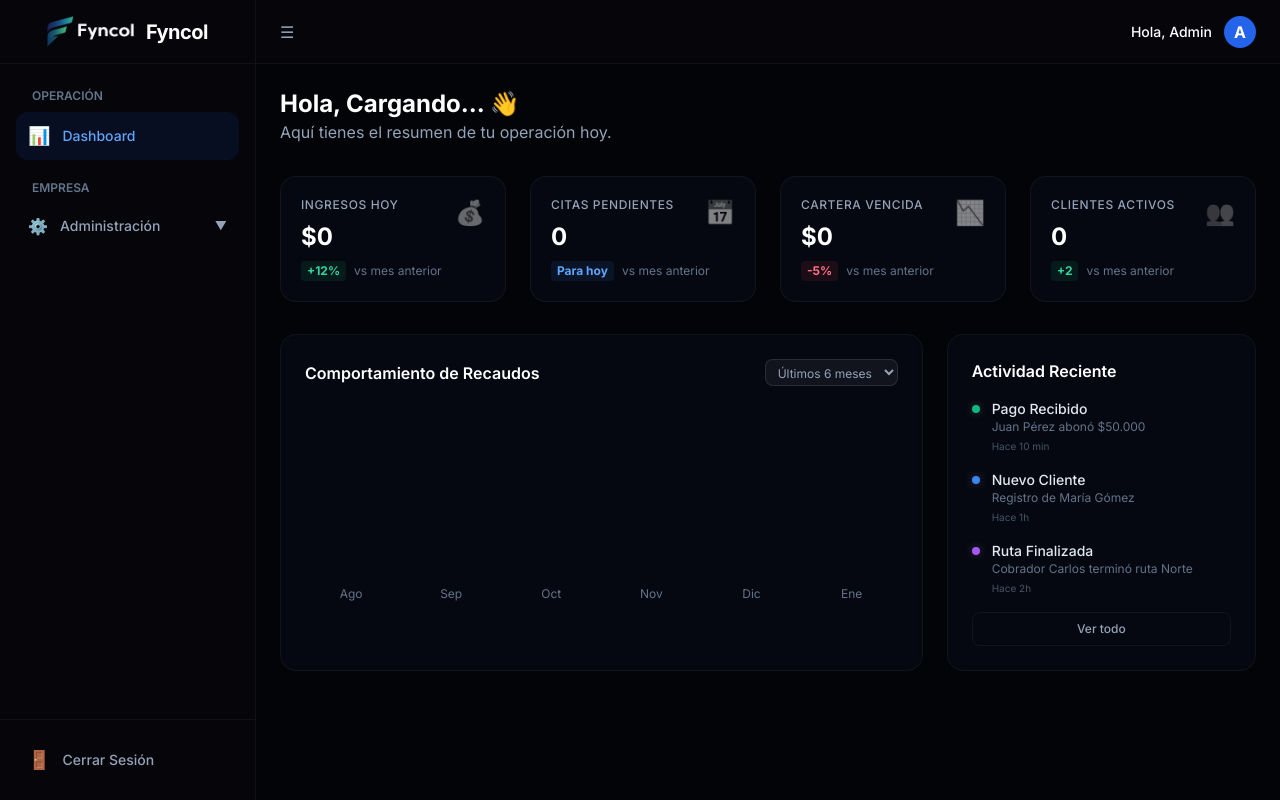
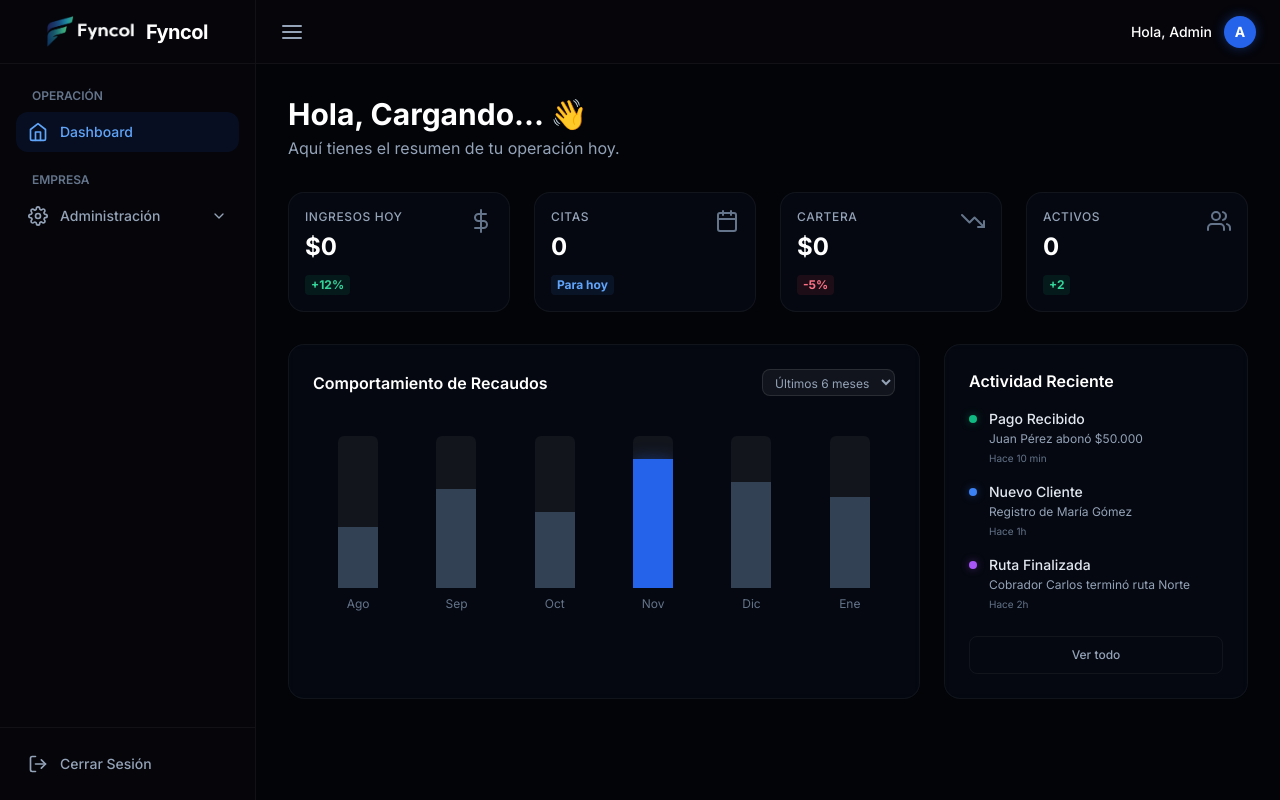
Before and after one commit to sazaba/fyncol, a React (Vite) app in the folder fyncol-client/: page /dashboard in a window 1280 px wide. Built offline with nearby package versions, Linux system fonts and the light colour scheme; no server answers; sample sign-in values are in the browser's storage.

Commit message:
upgrade style

```diff
--- a/fyncol-client/src/components/app/Sidebar.tsx
+++ b/fyncol-client/src/components/app/Sidebar.tsx
@@ -2,41 +2,38 @@
 import { useState } from "react";
 import { Link, useLocation, useNavigate } from "react-router-dom";
 import logo from "@/assets/logo.png";
+import { FiHome, FiSettings, FiUsers, FiLogOut, FiChevronDown } from "react-icons/fi";
 
 export default function Sidebar({ isOpen }: { isOpen: boolean }) {
   const location = useLocation();
   const navigate = useNavigate();
   const [isAdminOpen, setIsAdminOpen] = useState(false);
 
-  // Función para saber si un link está activo
   const isActive = (path: string) => location.pathname === path;
 
-  // Función de Cerrar Sesión
   const handleLogout = () => {
-    // 1. Borramos credenciales
     localStorage.removeItem("token");
     localStorage.removeItem("user");
-    // 2. Redirigimos
     navigate("/login");
   };
 
   return (
-    <aside className={`${isOpen ? "w-64" : "w-20"} relative z-20 flex flex-col border-r border-white/5 bg-[#05050A] transition-all duration-300 hidden md:flex`}>
+    <>
+      {/* ========================================== */}
+      {/* VISTA DESKTOP (Sidebar Lateral)            */}
+      {/* ========================================== */}
+      <aside className={`${isOpen ? "w-64" : "w-20"} relative z-20 flex-col border-r border-white/5 bg-[#05050A] transition-all duration-300 hidden md:flex h-screen font-inter`}>
 
-      {/* Logo */}
         <div className="flex h-16 items-center justify-center border-b border-white/5 shrink-0">
           <img src={logo} alt="Logo" className="h-8 w-auto object-contain" />
-        {isOpen && <span className="ml-3 font-bold text-xl text-white tracking-tight">Fyncol</span>}
+          {isOpen && <span className="ml-3 font-bold text-xl text-white tracking-tight font-sora">Fyncol</span>}
         </div>
 
-      {/* Menú Principal */}
         <nav className="flex-1 space-y-1 p-4 overflow-y-auto custom-scrollbar">
           <p className={`px-4 text-xs font-semibold text-slate-500 mb-2 mt-2 ${!isOpen && "hidden"}`}>OPERACIÓN</p>
 
-        <NavItem label="Dashboard" path="/dashboard" icon="📊" isOpen={isOpen} active={isActive("/dashboard")} />
-        {/* Rutas y Préstamos ocultos temporalmente para trabajar paso a paso */}
+          <NavItem label="Dashboard" path="/dashboard" icon={<FiHome size={20} />} isOpen={isOpen} active={isActive("/dashboard")} />
 
-        {/* Sección Administración */}
           <div className="pt-4">
             <p className={`px-4 text-xs font-semibold text-slate-500 mb-2 ${!isOpen && "hidden"}`}>EMPRESA</p>
             <button
@@ -44,43 +41,72 @@ export default function Sidebar({ isOpen }: { isOpen: boolean }) {
               className={`flex w-full items-center justify-between rounded-xl px-3 py-2.5 text-slate-400 hover:bg-white/5 hover:text-white transition-all ${!isOpen && "justify-center"}`}
             >
               <div className="flex items-center gap-3">
-              <span>⚙️</span>
+                <FiSettings size={20} />
                 {isOpen && <span className="text-sm font-medium">Administración</span>}
               </div>
-            {isOpen && <span className={`text-xs transition-transform ${isAdminOpen ? "rotate-180" : ""}`}>▼</span>}
+              {isOpen && <FiChevronDown className={`transition-transform duration-300 ${isAdminOpen ? "rotate-180" : ""}`} />}
             </button>
 
-          {/* Submenú Usuarios */}
             <div className={`overflow-hidden transition-all duration-300 ${isAdminOpen && isOpen ? "max-h-40 opacity-100" : "max-h-0 opacity-0"}`}>
               <div className="mt-1 ml-4 border-l border-white/10 pl-2 space-y-1">
-              <Link to="/admin/usuarios" className={`block w-full text-left rounded-lg px-3 py-2 text-sm ${isActive("/admin/usuarios") ? "text-blue-400 bg-blue-500/10" : "text-slate-500 hover:text-white"}`}>
-                Usuarios
+                <Link to="/admin/usuarios" className={`flex items-center gap-2 w-full text-left rounded-lg px-3 py-2 text-sm ${isActive("/admin/usuarios") ? "text-blue-400 bg-blue-500/10" : "text-slate-500 hover:text-white"}`}>
+                  <FiUsers size={16} /> Usuarios
                 </Link>
               </div>
             </div>
           </div>
         </nav>
 
-      {/* Footer del Sidebar (Botón Salir) */}
         <div className="p-4 border-t border-white/5">
           <button
             onClick={handleLogout}
             className={`flex w-full items-center rounded-xl px-3 py-2.5 text-slate-400 hover:bg-red-500/10 hover:text-red-400 transition-all group ${!isOpen && "justify-center"}`}
           >
-          <span className="text-lg group-hover:scale-110 transition-transform">🚪</span>
+            <FiLogOut size={20} className="group-hover:scale-110 transition-transform" />
             {isOpen && <span className="ml-3 text-sm font-medium">Cerrar Sesión</span>}
           </button>
         </div>
       </aside>
+
+      {/* ========================================== */}
+      {/* VISTA MÓVIL (Bottom Navbar Safari Optimized) */}
+      {/* ========================================== */}
+      <nav className="md:hidden fixed bottom-0 left-0 w-full z-50 bg-[#05050A]/80 backdrop-blur-xl border-t border-white/5 flex items-center justify-around pb-[env(safe-area-inset-bottom)] h-16 shadow-[0_-10px_40px_rgba(0,0,0,0.5)] font-inter">
+
+        <MobileNavItem path="/dashboard" icon={<FiHome size={22} />} active={isActive("/dashboard")} label="Inicio" />
+        <MobileNavItem path="/admin/usuarios" icon={<FiUsers size={22} />} active={isActive("/admin/usuarios")} label="Usuarios" />
+        {/* Aquí puedes agregar más rutas para el móvil */}
+
+        <button
+          onClick={handleLogout}
+          className="flex flex-col items-center justify-center w-16 h-full text-slate-500 hover:text-red-400 transition-colors active:scale-95"
+        >
+          <FiLogOut size={22} />
+          <span className="text-[10px] mt-1 font-medium">Salir</span>
+        </button>
+      </nav>
+    </>
   );
 }
 
-// Componente pequeño de botón
+// Componente NavItem para Desktop
 function NavItem({ label, path, icon, isOpen, active }: any) {
   return (
     <Link to={path} className={`flex w-full items-center rounded-xl px-3 py-2.5 mb-1 transition-all ${active ? 'bg-blue-600/10 text-blue-400' : 'text-slate-400 hover:bg-white/5 hover:text-white'} ${!isOpen && "justify-center"}`}>
-      <span className="text-lg">{icon}</span>
+      {icon}
       {isOpen && <span className="ml-3 text-sm font-medium">{label}</span>}
     </Link>
   );
 }
+
+// Componente NavItem optimizado para Móvil
+function MobileNavItem({ path, icon, active, label }: any) {
+  return (
+    <Link to={path} className={`flex flex-col items-center justify-center w-16 h-full transition-colors active:scale-95 ${active ? 'text-blue-400' : 'text-slate-500 hover:text-white'}`}>
+      <div className={`p-1 rounded-full transition-all ${active ? 'bg-blue-500/10' : ''}`}>
+        {icon}
+      </div>
+      <span className="text-[10px] mt-0.5 font-medium">{label}</span>
+    </Link>
+  );
+}
--- a/fyncol-client/src/components/layouts/MainLayout.tsx
+++ b/fyncol-client/src/components/layouts/MainLayout.tsx
@@ -1,30 +1,40 @@
+// src/components/layouts/MainLayout.tsx
 import { useState } from "react";
 import { Outlet } from "react-router-dom";
 import Sidebar from "@/components/app/Sidebar";
+import { FiMenu } from "react-icons/fi";
 
 export default function MainLayout() {
   const [sidebarOpen, setSidebarOpen] = useState(true);
 
   return (
-    <div className="flex h-screen w-full bg-[#020408] text-white font-sans">
-      {/* Sidebar fijo */}
+    <div className="flex h-screen w-full bg-[#020408] text-white font-inter overflow-hidden">
+      {/* Sidebar: Maneja automáticamente su vista Desktop (Lateral) o Móvil (Inferior) */}
       <Sidebar isOpen={sidebarOpen} />
 
       {/* Área principal */}
-      <main className="flex-1 flex flex-col relative overflow-hidden">
-        {/* Header móvil / Toggle */}
-        <header className="h-16 border-b border-white/5 bg-[#05050A] flex items-center justify-between px-6 shrink-0">
-          <button onClick={() => setSidebarOpen(!sidebarOpen)} className="text-slate-400 hover:text-white">
-            ☰
+      <main className="flex-1 flex flex-col relative min-w-0">
+
+        {/* Header Superior: OCULTO EN MÓVILES (hidden md:flex) para maximizar la pantalla */}
+        <header className="hidden md:flex h-16 border-b border-white/5 bg-[#05050A] items-center justify-between px-6 shrink-0 transition-all">
+          <button
+            onClick={() => setSidebarOpen(!sidebarOpen)}
+            className="text-slate-400 hover:text-white transition-colors active:scale-95"
+          >
+            <FiMenu size={24} />
           </button>
+
           <div className="flex items-center gap-3">
-             <span className="text-sm font-medium">Hola, Admin</span>
-             <div className="h-8 w-8 rounded-full bg-blue-600 flex items-center justify-center font-bold">A</div>
+             <span className="text-sm font-medium font-sora">Hola, Admin</span>
+             <div className="h-8 w-8 rounded-full bg-blue-600 flex items-center justify-center font-bold text-sm shadow-[0_0_12px_rgba(37,99,235,0.4)]">
+               A
+             </div>
           </div>
         </header>
 
-        {/* Aquí se cargan las páginas (Dashboard, Usuarios, etc.) */}
-        <div className="flex-1 overflow-y-auto p-6 bg-[#020408]">
+        {/* Contenedor de las Páginas (Dashboard, Usuarios, etc.) */}
+        {/* El padding se lo dejamos a cada página para mayor control en móviles */}
+        <div className="flex-1 overflow-y-auto bg-[#020408] custom-scrollbar">
           <Outlet />
         </div>
       </main>
--- a/fyncol-client/src/pages/dashboard/Dashboard.tsx
+++ b/fyncol-client/src/pages/dashboard/Dashboard.tsx
@@ -1,6 +1,7 @@
 // src/pages/dashboard/Dashboard.tsx
 import { useState, useEffect } from "react";
 import { useNavigate } from "react-router-dom";
+import { FiDollarSign, FiCalendar, FiTrendingDown, FiUsers } from "react-icons/fi";
 
 // Variable de entorno
 const API_URL = import.meta.env.VITE_API_URL || "http://localhost:3000";
@@ -38,42 +39,43 @@ export default function Dashboard() {
   }, [navigate]);
 
   return (
-    <div className="max-w-7xl mx-auto space-y-8">
+    // pb-24 en móvil es CRUCIAL para que el último elemento no quede detrás del navbar inferior
+    <div className="max-w-7xl mx-auto space-y-8 p-4 md:p-8 pb-24 md:pb-8 font-inter">
 
       {/* 1. Header de Bienvenida */}
       <div>
-        <h1 className="text-2xl font-bold text-white">Hola, {userName} 👋</h1>
-        <p className="text-slate-400">Aquí tienes el resumen de tu operación hoy.</p>
+        <h1 className="text-2xl md:text-3xl font-bold text-white font-sora">Hola, {userName} 👋</h1>
+        <p className="text-slate-400 mt-1">Aquí tienes el resumen de tu operación hoy.</p>
       </div>
 
       {/* 2. Tarjetas KPIs (Stats) */}
-      <div className="grid gap-6 md:grid-cols-2 lg:grid-cols-4">
+      <div className="grid gap-4 md:gap-6 grid-cols-2 lg:grid-cols-4">
         <StatCard
           title="Ingresos Hoy"
           value={stats ? stats.ingresos : "$0"}
           change="+12%"
           positive
-          icon="💰"
+          icon={<FiDollarSign />}
         />
         <StatCard
-          title="Citas Pendientes"
+          title="Citas"
           value={stats ? stats.citas : "0"}
           change="Para hoy"
-          icon="📅"
+          icon={<FiCalendar />}
         />
         <StatCard
-          title="Cartera Vencida"
+          title="Cartera"
           value={stats ? stats.cartera : "$0"}
           change="-5%"
           negative
-          icon="📉"
+          icon={<FiTrendingDown />}
         />
         <StatCard
-          title="Clientes Activos"
+          title="Activos"
           value={stats ? stats.pacientes : "0"}
           change="+2"
           positive
-          icon="👥"
+          icon={<FiUsers />}
         />
       </div>
 
@@ -81,16 +83,16 @@ export default function Dashboard() {
       <div className="grid gap-6 lg:grid-cols-3">
 
         {/* Gráfica de Barras Simulada (CSS puro) */}
-        <div className="lg:col-span-2 rounded-2xl border border-white/5 bg-[#0B1020]/40 p-6 backdrop-blur-sm">
+        <div className="lg:col-span-2 rounded-2xl border border-white/5 bg-[#0B1020]/40 p-5 md:p-6 backdrop-blur-sm">
           <div className="flex items-center justify-between mb-6">
-            <h3 className="font-semibold text-white">Comportamiento de Recaudos</h3>
+            <h3 className="font-semibold text-white font-sora">Comportamiento de Recaudos</h3>
             <select className="bg-white/5 border border-white/10 rounded-lg text-xs text-slate-400 px-2 py-1 outline-none">
               <option>Últimos 6 meses</option>
             </select>
           </div>
 
           {/* Contenedor de las barras */}
-          <div className="flex items-end justify-between h-48 gap-2 pt-4">
+          <div className="flex items-end justify-between h-40 md:h-48 gap-2 pt-4">
             <Bar height="40%" label="Ago" />
             <Bar height="65%" label="Sep" />
             <Bar height="50%" label="Oct" />
@@ -101,8 +103,8 @@ export default function Dashboard() {
         </div>
 
         {/* Lista de Actividad Reciente */}
-        <div className="rounded-2xl border border-white/5 bg-[#0B1020]/40 p-6 backdrop-blur-sm">
-          <h3 className="font-semibold text-white mb-4">Actividad Reciente</h3>
+        <div className="rounded-2xl border border-white/5 bg-[#0B1020]/40 p-5 md:p-6 backdrop-blur-sm">
+          <h3 className="font-semibold text-white mb-4 font-sora">Actividad Reciente</h3>
           <div className="space-y-4">
             <ActivityItem
               title="Pago Recibido"
@@ -123,7 +125,7 @@ export default function Dashboard() {
               type="route"
             />
           </div>
-          <button className="w-full mt-4 py-2 text-xs font-medium text-slate-400 hover:text-white transition-colors border border-white/5 rounded-lg hover:bg-white/5">
+          <button className="w-full mt-6 py-2.5 text-xs font-medium text-slate-400 hover:text-white transition-colors border border-white/5 rounded-lg hover:bg-white/10 active:scale-95">
             Ver todo
           </button>
         </div>
@@ -137,19 +139,18 @@ export default function Dashboard() {
 
 function StatCard({ title, value, change, positive, negative, icon }: any) {
   return (
-    <div className="relative overflow-hidden rounded-2xl border border-white/5 bg-[#0B1020]/40 p-5 hover:border-white/10 transition-colors group">
+    <div className="relative overflow-hidden rounded-2xl border border-white/5 bg-[#0B1020]/40 p-4 hover:border-white/10 transition-colors group">
       <div className="flex justify-between items-start">
         <div>
-           <p className="text-xs font-medium text-slate-400 uppercase tracking-wider">{title}</p>
-           <h3 className="mt-2 text-2xl font-bold text-white">{value}</h3>
+           <p className="text-[10px] md:text-xs font-medium text-slate-400 uppercase tracking-wider">{title}</p>
+           <h3 className="mt-1.5 text-xl md:text-2xl font-bold text-white font-sora">{value}</h3>
         </div>
-        <span className="text-2xl opacity-50 grayscale group-hover:grayscale-0 transition-all">{icon}</span>
+        <span className="text-xl md:text-2xl text-slate-500 group-hover:text-white transition-colors">{icon}</span>
       </div>
-      <div className="mt-2 flex items-center gap-2">
-        <span className={`text-xs font-bold px-1.5 py-0.5 rounded ${positive ? 'bg-emerald-500/10 text-emerald-400' : negative ? 'bg-rose-500/10 text-rose-400' : 'bg-blue-500/10 text-blue-400'}`}>
+      <div className="mt-3 flex items-center gap-2">
+        <span className={`text-[10px] md:text-xs font-bold px-1.5 py-0.5 rounded ${positive ? 'bg-emerald-500/10 text-emerald-400' : negative ? 'bg-rose-500/10 text-rose-400' : 'bg-blue-500/10 text-blue-400'}`}>
           {change}
         </span>
-        <span className="text-xs text-slate-500">vs mes anterior</span>
       </div>
     </div>
   );
@@ -158,14 +159,14 @@ function StatCard({ title, value, change, positive, negative, icon }: any) {
 // Componente de Barra para la gráfica
 function Bar({ height, label, active }: any) {
   return (
-    <div className="flex flex-col items-center flex-1 group cursor-pointer">
-      <div className="relative w-full max-w-[40px] bg-white/5 rounded-t-sm h-full flex items-end overflow-hidden">
+    <div className="flex flex-col items-center flex-1 group cursor-pointer h-full justify-end">
+      <div className="relative w-full max-w-[40px] bg-white/5 rounded-t-md h-full flex items-end overflow-hidden">
         <div
           style={{ height: height }}
-          className={`w-full transition-all duration-500 ${active ? 'bg-blue-600 shadow-[0_0_15px_rgba(37,99,235,0.4)]' : 'bg-slate-700 group-hover:bg-slate-600'}`}
+          className={`w-full transition-all duration-500 ${active ? 'bg-blue-600 shadow-[0_0_15px_rgba(37,99,235,0.4)]' : 'bg-slate-700 group-hover:bg-slate-500'}`}
         />
       </div>
-      <span className="mt-2 text-xs text-slate-500">{label}</span>
+      <span className="mt-2 text-[10px] md:text-xs text-slate-500">{label}</span>
     </div>
   );
 }
@@ -173,18 +174,18 @@ function Bar({ height, label, active }: any) {
 // Item de Actividad
 function ActivityItem({ title, desc, time, type }: any) {
   const colors: any = {
-    payment: "bg-emerald-500",
-    user: "bg-blue-500",
-    route: "bg-purple-500"
+    payment: "bg-emerald-500 shadow-[0_0_8px_rgba(16,185,129,0.4)]",
+    user: "bg-blue-500 shadow-[0_0_8px_rgba(59,130,246,0.4)]",
+    route: "bg-purple-500 shadow-[0_0_8px_rgba(168,85,247,0.4)]"
   };
 
   return (
     <div className="flex gap-3 items-start">
-      <div className={`mt-1.5 h-2 w-2 rounded-full ${colors[type] || "bg-slate-500"} shadow-[0_0_8px_rgba(255,255,255,0.2)]`} />
+      <div className={`mt-1.5 h-2 w-2 rounded-full shrink-0 ${colors[type] || "bg-slate-500"}`} />
       <div>
         <p className="text-sm font-medium text-slate-200">{title}</p>
-        <p className="text-xs text-slate-500">{desc}</p>
-        <p className="text-[10px] text-slate-600 mt-1">{time}</p>
+        <p className="text-xs text-slate-400 mt-0.5">{desc}</p>
+        <p className="text-[10px] text-slate-500 mt-1">{time}</p>
       </div>
     </div>
   );
```
Also changed, not shown: fyncol-client/src/index.css (+11 -0 lines). Lines whose indentation alone changed are shown as unchanged.
